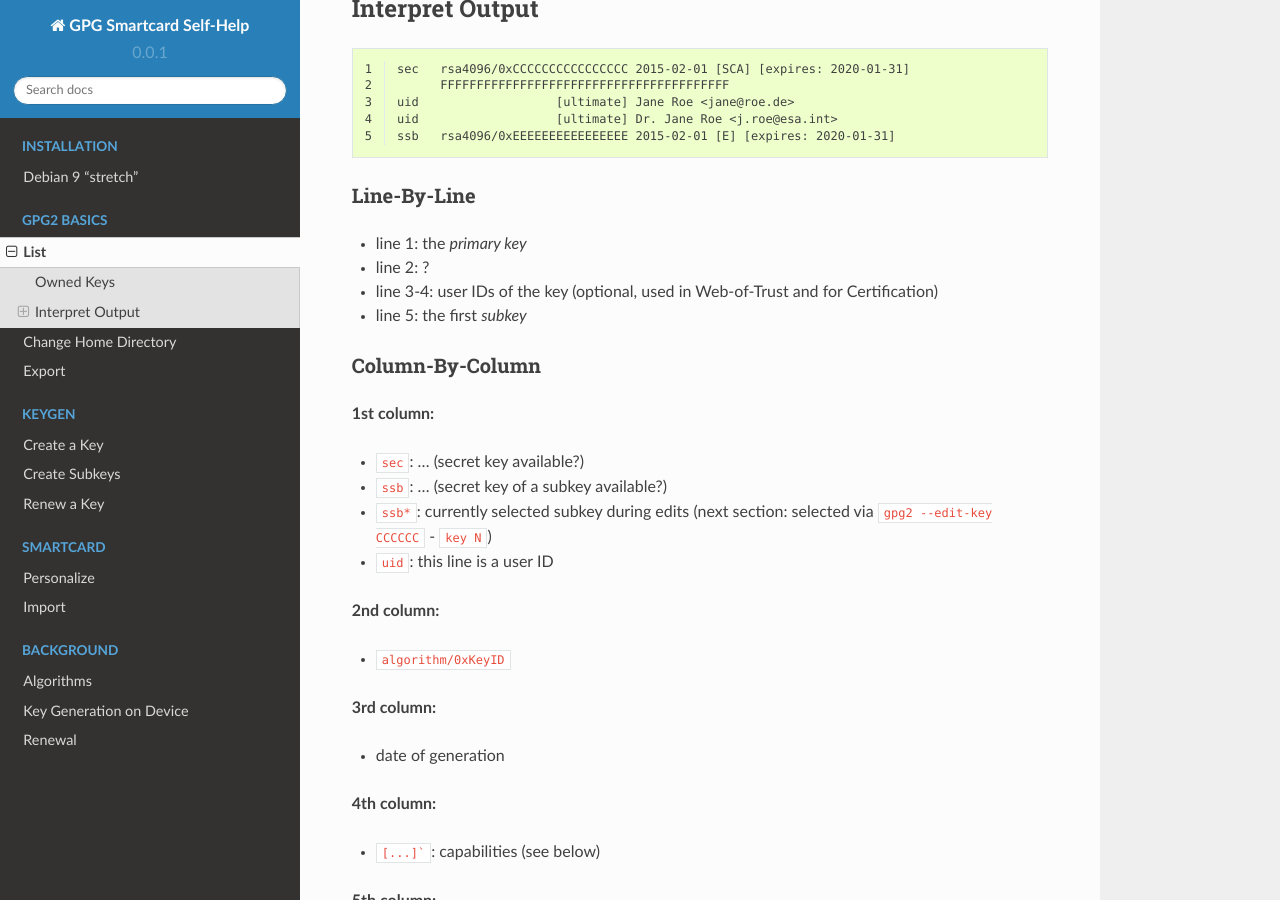
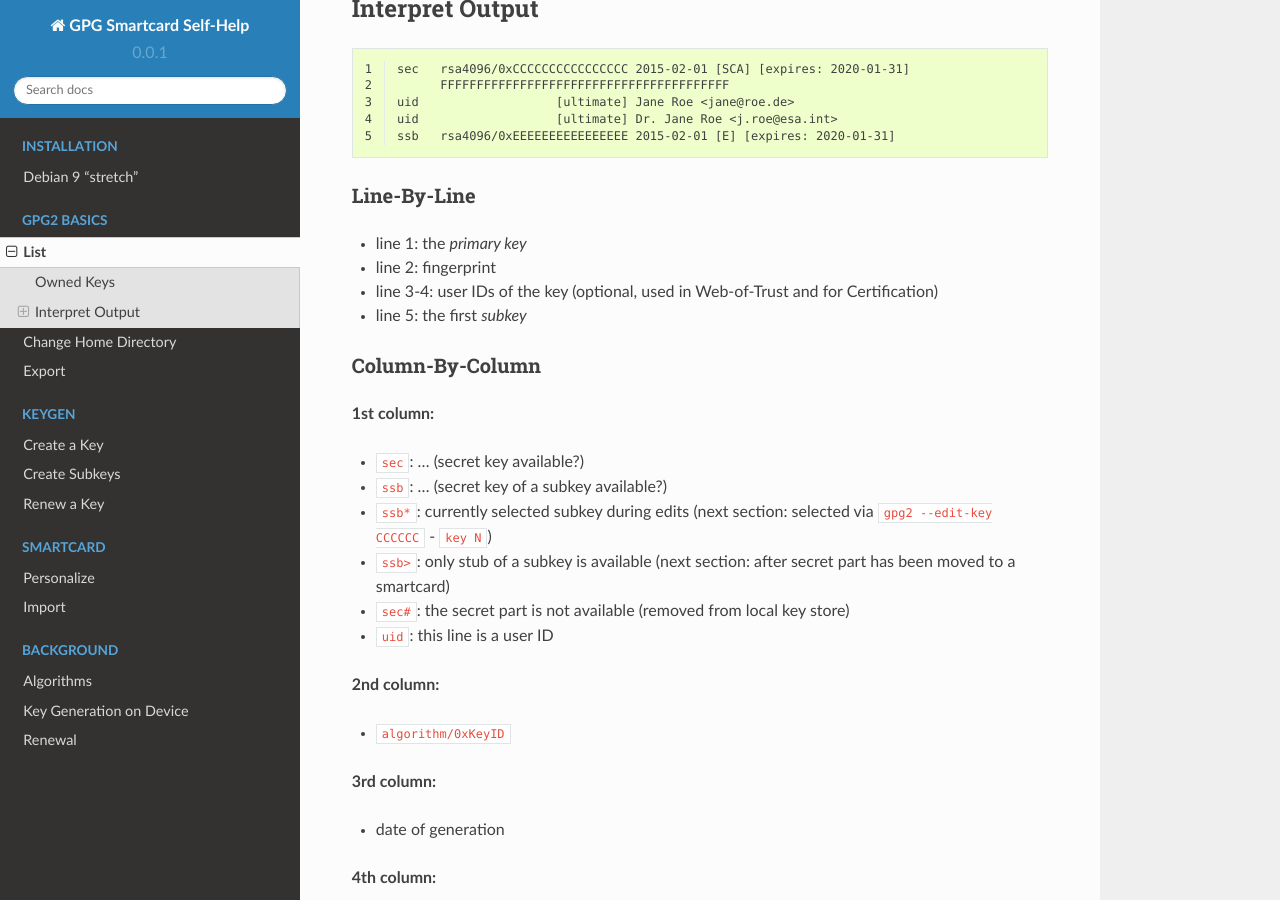
Before and after one commit to ax3l/gpg_smartcard, a Sphinx documentation site: the page built from source/gpg2/list.rst, in a window 1280 px wide and 900 px high, scrolled down 339 px. Built offline with Sphinx 7.4.7 and the Read the Docs theme 2.0.0, drawn with Linux system fonts in a browser that asks for light colours.

Commit message:
GPG Basics: More List
Explain more details of gpg --list-secret-keys

```diff
--- a/source/gpg2/list.rst
+++ b/source/gpg2/list.rst
@@ -28,7 +28,7 @@ Line-By-Line
 """"""""""""
 
 * line 1: the *primary key*
-* line 2: ?
+* line 2: fingerprint
 * line 3-4: user IDs of the key (optional, used in Web-of-Trust and for Certification)
 * line 5: the first *subkey*
 
@@ -39,8 +39,13 @@ Column-By-Column
 
 * ``sec``: ... (secret key available?)
 * ``ssb``: ... (secret key of a subkey available?)
+
 * ``ssb*``: currently selected subkey during edits
   (next section: selected via ``gpg2 --edit-key CCCCCC`` - ``key N``)
+* ``ssb>``: only stub of a subkey is available
+  (next section: after secret part has been moved to a smartcard)
+* ``sec#``: the secret part is not available
+  (removed from local key store)
 
 * ``uid``: this line is a user ID
 
```
